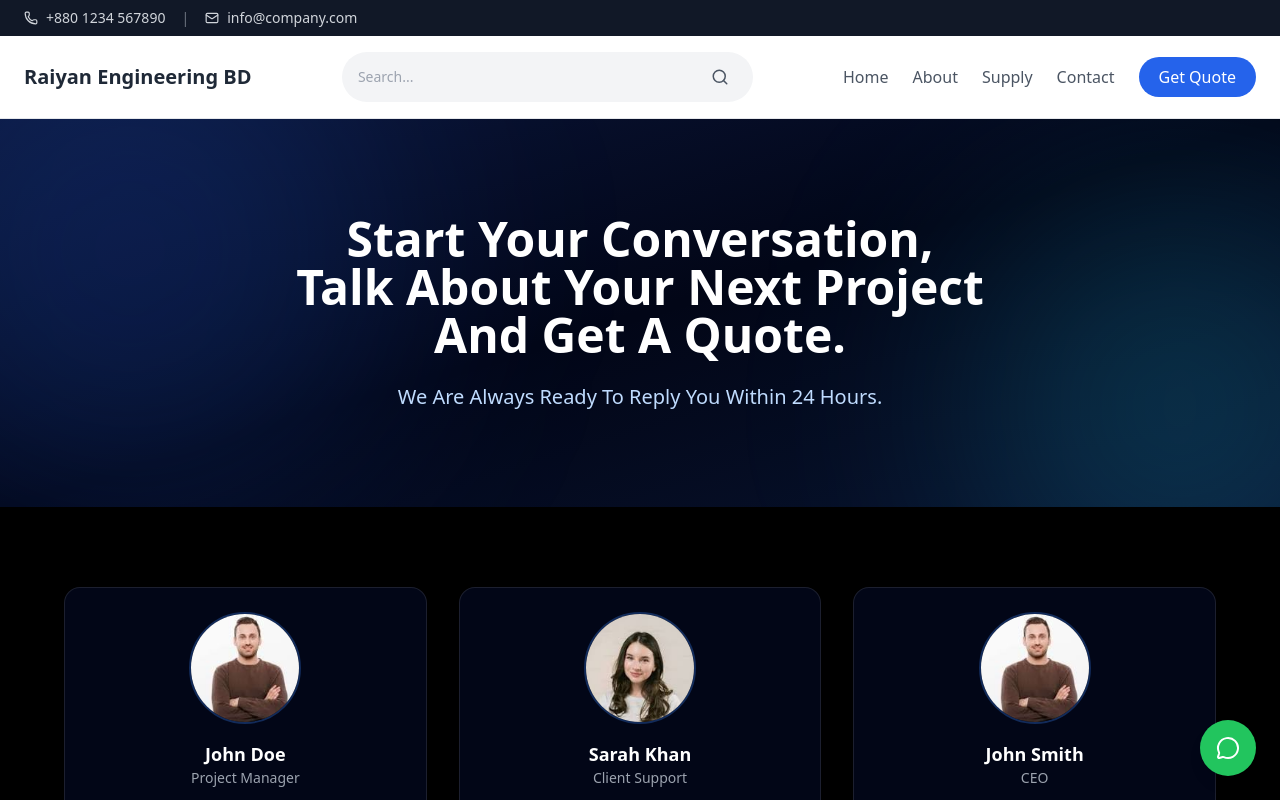
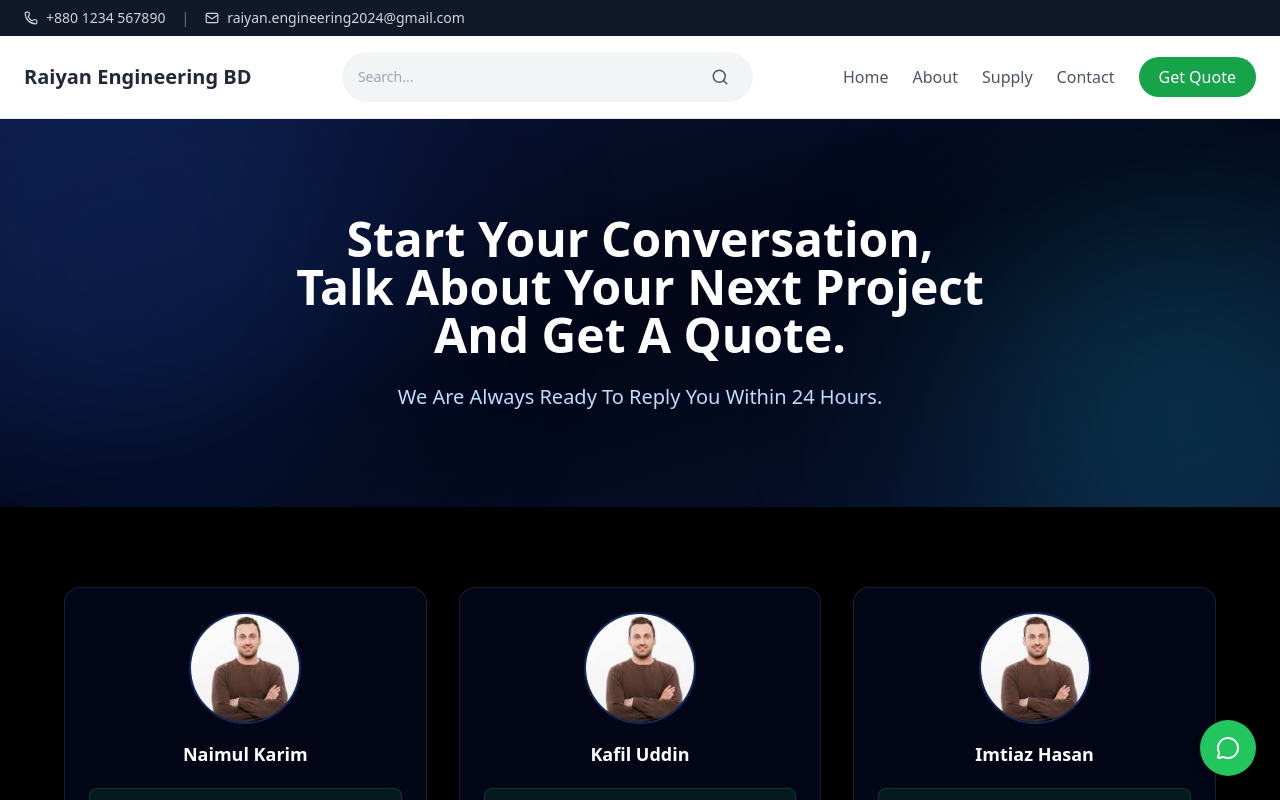
Before and after one commit to coursesellerbd25-commits/Raiyan-Engineering-BD, a Next.js app: page /contact in a window 1280 px wide. Shown: the top 800 px of the page. Built offline with nearby package versions, Linux system fonts and the light colour scheme.

Commit message:
Updated Info

```diff
--- a/components/ClientSlider.jsx
+++ b/components/ClientSlider.jsx
@@ -7,7 +7,6 @@ export default function ClientSlider() {
         "/logos/cp.png",
         "/logos/google.png",
         "/logos/nestle.png",
-        "/logos/raiyan.png",
         "/logos/uniliver.png",
     ];
 
--- a/components/Collaborator.jsx
+++ b/components/Collaborator.jsx
@@ -30,14 +30,6 @@ export default function Collaborator() {
                     className="object-contain opacity-80 hover:opacity-100 transition duration-300"
                 />
 
-                <Image
-                    src="/collabs/raiyan.png"
-                    alt="Collaborator 3"
-                    width={90}
-                    height={80}
-                    className="object-contain opacity-80 hover:opacity-100 transition duration-300"
-                />
-
             </div>
         </section>
 
--- a/components/ContactList.jsx
+++ b/components/ContactList.jsx
@@ -6,24 +6,21 @@ export default function ContactList() {
             <div className="max-w-6xl mx-auto grid grid-cols-1 sm:grid-cols-2 md:grid-cols-3 gap-8">
 
                 <ContactCard
-                    name="John Doe"
-                    role="Project Manager"
+                    name="Naimul Karim"
                     image="/contactTeam/leader1.jpg"
                     whatsapp="https://wa.me/8801234567890"
                     messenger="https://m.me/username"
                 />
 
                 <ContactCard
-                    name="Sarah Khan"
-                    role="Client Support"
-                    image="/contactTeam/leader2.jpg"
+                    name="Kafil Uddin"
+                    image="/contactTeam/leader1.jpg"
                     whatsapp="https://wa.me/8801234567890"
                     messenger="https://m.me/username"
                 />
 
                 <ContactCard
-                name="John Smith"
-                role="CEO"
+                name="Imtiaz Hasan"
                 image="/contactTeam/leader1.jpg"
                 whatsapp="https://wa.me/8801234567890"
                 messenger="https://m.me/username"
--- a/components/FloatingContact.jsx
+++ b/components/FloatingContact.jsx
@@ -65,7 +65,7 @@ export default function FloatingContact() {
 
                 {/*Email*/}
                 <a
-                    href="mailto:info@company.com"
+                    href="mailto:raiyan.engineering2024@gmail.com"
                     className="flex items-center gap-3 bg-gray-700 text-white px-5 py-2.5 rounded-full shadow-md hover:shadow-xl hover:-translate-y-1 hover:scale-105 transition-all duration-200"
                 >
                     <Mail size={18} />
--- a/components/Footer.jsx
+++ b/components/Footer.jsx
@@ -71,7 +71,7 @@ export default function Footer() {
 
                             <div className="flex items-center gap-3 group">
                                 <Mail className="w-5 h-5 group-hover:text-white transition" />
-                                <span>info@company.com</span>
+                                <span>raiyan.engineering2024@gmail.com</span>
                             </div>
 
                         </div>
@@ -83,7 +83,7 @@ export default function Footer() {
 
                     {/*© Text*/}
                     <p className="text-sm text-center md:text-left">
-                       © Copyright 2026 MyCompany. All Rights Reserved
+                       © Copyright 2026 Raiyan Engineering BD. All Rights Reserved
                     </p>
 
                     {/*Social Icons*/}
--- a/components/LogoSlider.jsx
+++ b/components/LogoSlider.jsx
@@ -5,7 +5,6 @@ export default function LogoSlider() {
         "/logos/cp.png",
         "/logos/nestle.png",
         "/logos/uniliver.png",
-        "/logos/raiyan.png",
         "/logos/google.png",
     ];
 
--- a/components/MeetTeam.jsx
+++ b/components/MeetTeam.jsx
@@ -4,22 +4,19 @@ import { motion } from "framer-motion";
 
 const team = [
     {
-        name: "John Doe",
-        role: "CEO & Founder",
+        name: "Naimul Karim",
         image: "/contactTeam/leader1.jpg",
         whatsapp: "https://wa.me/8801234567890",
         messenger: "https://m.me/username",
     },
     {
-        name: "Sarah Khan",
-        role: "Creative Director",
-        image: "/contactTeam/leader2.jpg",
+        name: "Kafil Uddin",
+        image: "/contactTeam/leader1.jpg",
         whatsapp: "https://wa.me/8801234567890",
         messenger: "https://m.me/username",
     },
     {
-        name: "John Smith",
-        role: "Lead Developer",
+        name: "Imtiaz Hasan",
         image: "/contactTeam/leader1.jpg",
         whatsapp: "https://wa.me/8801234567890",
         messenger: "https://m.me/username",
--- a/components/Navbar.jsx
+++ b/components/Navbar.jsx
@@ -129,9 +129,14 @@ export default function Navbar() {
             </div>
 
             {/* CTA */}
-            <button className="bg-blue-600 text-white px-5 py-2 rounded-full hover:bg-blue-700 transition whitespace-nowrap">
-                Get Quote
-            </button>
+            <a
+                href="https://wa.me/8801712345678?text=Hello%20I%20would%20like%20a%20quote."
+                target="_blank"
+                rel="noopener noreferrer"
+                className="bg-green-600 text-white px-5 py-2 rounded-full hover:bg-green-700 transition whitespace-nowrap inline-block"
+            >
+            Get Quote
+            </a>
         </div>
 
         {/* Hamburger Button */}
--- a/components/OfficeMap.jsx
+++ b/components/OfficeMap.jsx
@@ -8,7 +8,7 @@ const offices = [
         title: "Corporate Office",
         address: "Chittagong, Bangladesh",
         phone: "+8801234567890",
-        email: "info@company.com",
+        email: "raiyan.engineering2024@gmail.com",
     },
 ];
 
--- a/components/OurStory.jsx
+++ b/components/OurStory.jsx
@@ -61,32 +61,32 @@ export default function OurStory() {
                             <div className="flex items-center gap-4 mb-4">
                                 <img src="/contactTeam/leader1.jpg" className="w-28 h-28 md:w-32 md:h-32 lg:w-36 lg:h-36  rounded-full object-cover border-4 border-white shadow-xl" />
                             <h3 className="text-2xl font-bold mb-2">
-                                CEO - John Doe
+                                Naimul Karim
                             </h3>
                             </div>
-                            <p className="text-gray-600 mb-4">
+                            {/*<p className="text-gray-600 mb-4">
                                 With over a decade in renewable energy, John has led the company
                                 toward innovation and sustainability.
                             </p>
                             <p className="text-lg italic text-gray-700 border-l-4 border-black pl-4">
                                 "Our mission is to power the future responsibly."
-                            </p>
+                            </p>*/}
                         </SwiperSlide>
 
                         {/*Leader2*/}
                         <SwiperSlide>
                             <div className="flex items-center gap-4 mb-4">
-                                <img src="/contactTeam/leader2.jpg" className="w-28 h-28 md:w-32 md:h-32 lg:w-36 lg:h-36 rounded-full object-cover border-4 border-white shadow-xl" />
+                                <img src="/contactTeam/leader1.jpg" className="w-28 h-28 md:w-32 md:h-32 lg:w-36 lg:h-36 rounded-full object-cover border-4 border-white shadow-xl" />
                             <h3 className="text-2xl font-bold mb-2">
-                                CTO - Sarah Khan
+                                Kafil Uddin
                             </h3>
                             </div>
-                            <p className="text-gray-600 mb-4">
+                            {/*<p className="text-gray-600 mb-4">
                                 Sarah specializes in smart energy systems and leads product innovation.
                             </p>
                             <p className="text-lg italic text-gray-700 border-l-4 border-black pl-4">
                                 "Technology should serve both people and planet."
-                            </p>
+                            </p>*/}
                         </SwiperSlide>
 
                         {/*Leader3*/}
@@ -94,15 +94,15 @@ export default function OurStory() {
                             <div className="flex items-center gap-4 mb-4">
                                 <img src="/contactTeam/leader1.jpg" className="w-28 h-28 md:w-32 md:h-32 lg:w-36 lg:h-36 rounded-full object-cover border-4 border-white shadow-xl" />
                             <h3 className="text-2xl font-bold mb-2">
-                                COO - John Smith
+                                Imtiaz Hasan
                             </h3>
                             </div>
-                            <p className="text-gray-600 mb-4">
+                            {/*<p className="text-gray-600 mb-4">
                                 Smith ensures operational excellence and seamless project delivery.
                             </p>
                             <p className="text-lg italic text-gray-700 border-l-4 border-black pl-4">
                                 "Execution is where vision becomes reality."
-                            </p>
+                            </p>*/}
                         </SwiperSlide>
 
                     </Swiper>
--- a/components/TopBar.jsx
+++ b/components/TopBar.jsx
@@ -15,7 +15,7 @@ export default function TopBar() {
                 <span className="hidden sm:inline text-gray-500">|</span>
                 <span className="items-center gap-2 hover:text-white transition hidden sm:flex">
                 <Mail size={14} className="shrink-0 "/>
-                     info@company.com
+                     raiyan.engineering2024@gmail.com
                 </span>
             </div>
 
```
Also changed, not shown: public/contactTeam/leader2.jpg (deleted), public/logos/raiyan.png (deleted).
